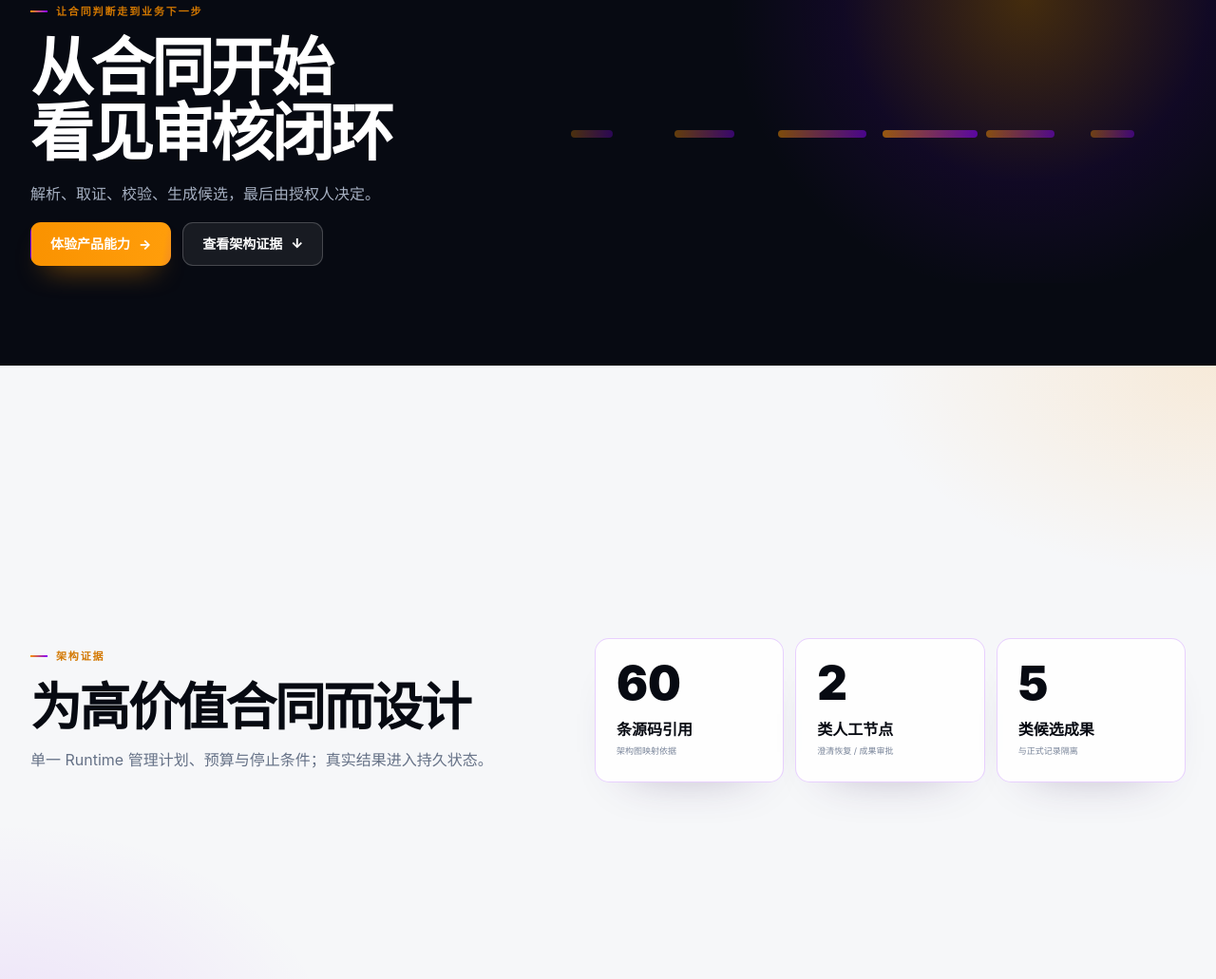
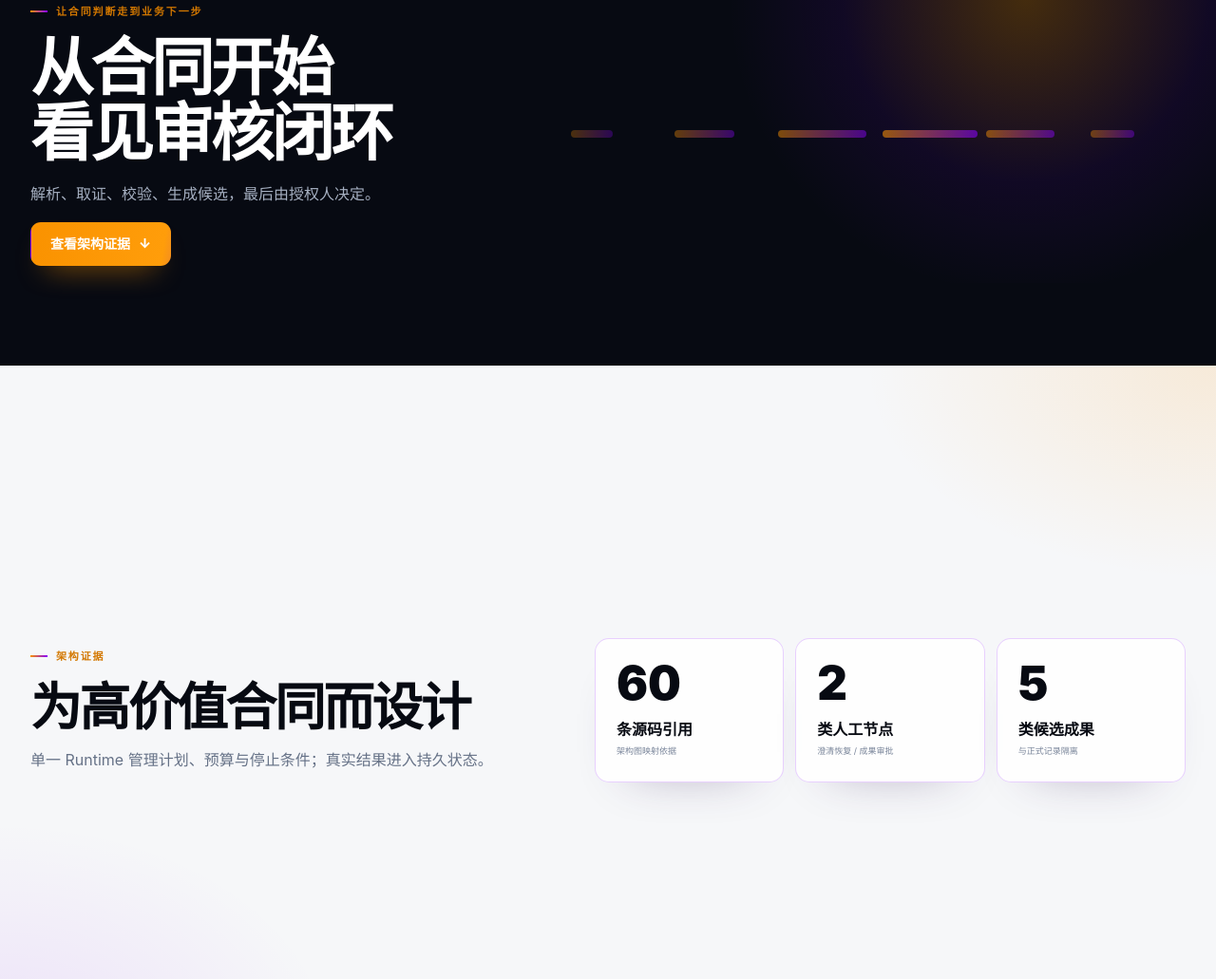
Before and after one commit to xiakefjp-cn/qishentong-website, a website: page src/index.html in a window 1280 px wide. Shown: the part 6174-7205 px from the top of the page at 95% size. Drawn offline with Linux system fonts and the light colour scheme.

Commit message:
Simplify closing call to action

```diff
--- a/src/index.html
+++ b/src/index.html
@@ -154,7 +154,7 @@
     </section>
 
     <section class="closing" id="contact">
-      <div class="closing-glow"></div><div class="shell closing-grid"><div class="reveal"><p class="eyebrow">让合同判断走到业务下一步</p><h2><span class="headline-line">从合同开始</span><span class="headline-line">看见审核闭环</span></h2><p>解析、取证、校验、生成候选，最后由授权人决定。</p><div class="hero-actions"><a class="button button--primary" href="#workflow">体验产品能力 <span>→</span></a><a class="button button--dark" href="#evidence">查看架构证据 <span>↓</span></a></div></div><div class="closing-line" aria-hidden="true"><span></span><span></span><span></span><span></span><span></span><span></span></div></div>
+      <div class="closing-glow"></div><div class="shell closing-grid"><div class="reveal"><p class="eyebrow">让合同判断走到业务下一步</p><h2><span class="headline-line">从合同开始</span><span class="headline-line">看见审核闭环</span></h2><p>解析、取证、校验、生成候选，最后由授权人决定。</p><div class="hero-actions"><a class="button button--primary" href="#evidence" data-anchor-highlight>查看架构证据 <span>↓</span></a></div></div><div class="closing-line" aria-hidden="true"><span></span><span></span><span></span><span></span><span></span><span></span></div></div>
     </section>
 
     <section class="evidence" id="evidence">
```
